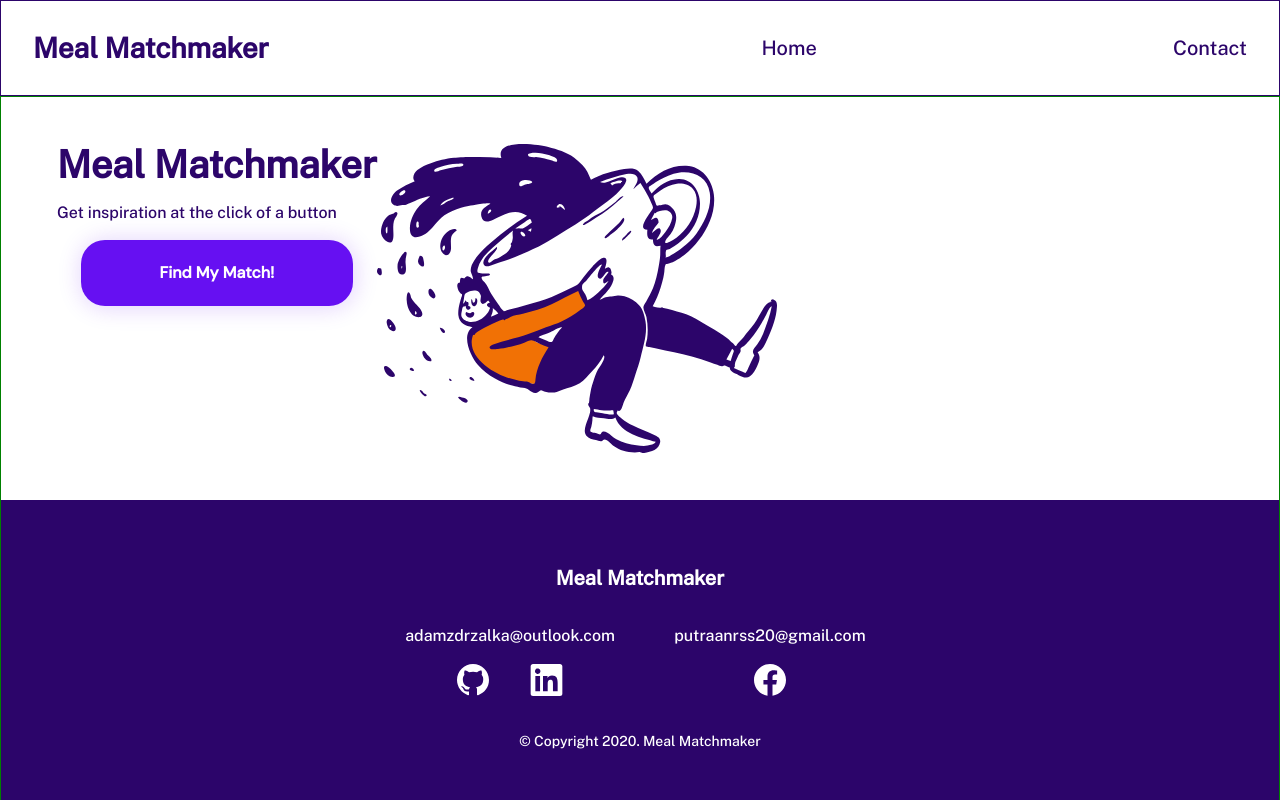
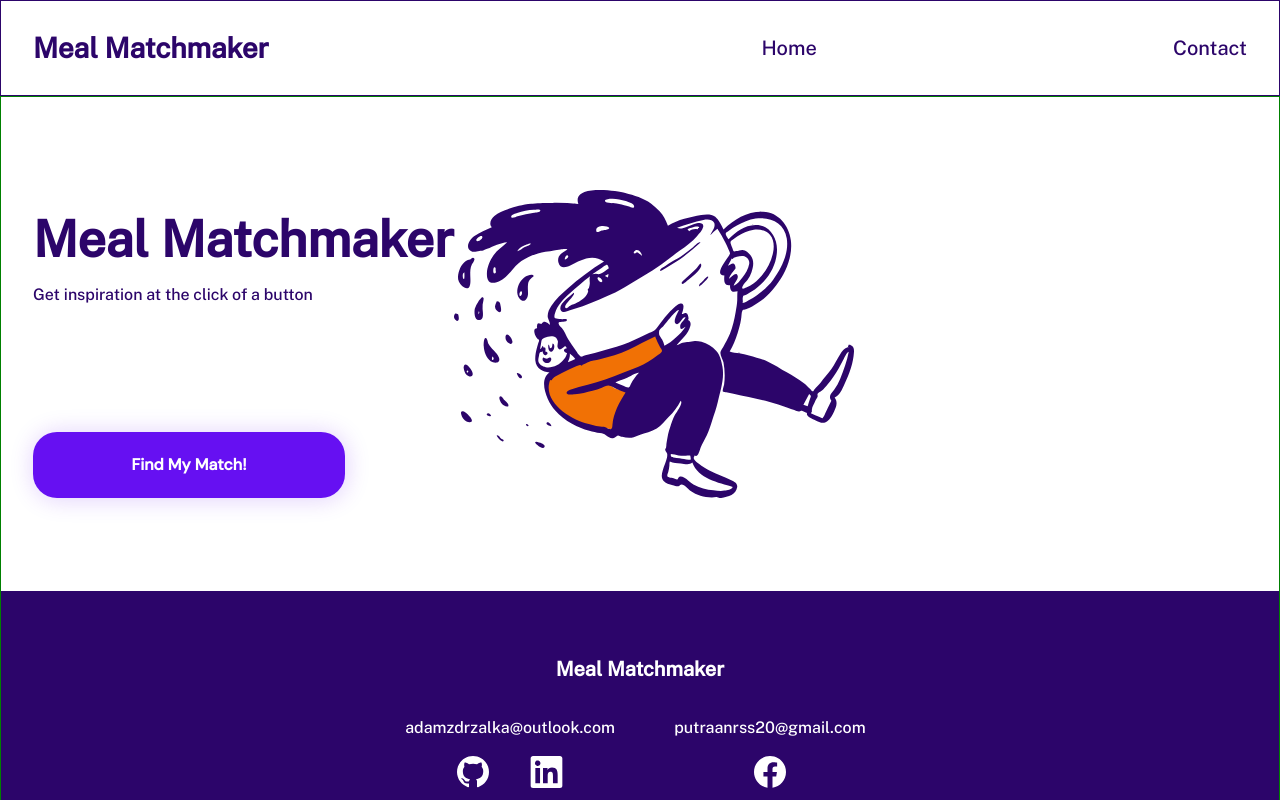
Before and after one commit to moderndayNeo/Meal-Matchmaker, a React (Create React App) app: page / in a window 1280 px wide. Built offline with nearby package versions, Linux system fonts and the light colour scheme.

Commit message:
feat: Style WelcomePage for 800px screen width

```diff
--- a/src/Main/WelcomePage/WelcomePage.css
+++ b/src/Main/WelcomePage/WelcomePage.css
@@ -16,7 +16,6 @@
 
 .WelcomePage .subtext {
     margin: 15px 0;
-    font-size: 16px;
     line-height: 24px;
 }
 
@@ -32,6 +31,23 @@
 @media (min-width: 800px) {
     .WelcomePage {
         /* padding: calc(143px - var(--header-height)) 0; */
+        min-height: 400px;
+        padding: 0;
+    }
+
+    .WelcomePage .title {
+        font-size: 50px;
+        line-height: 58px;
+    }
+
+    .WelcomePage .WelcomePageButton {
+        max-width: 312px;
+        margin: 0;
+    }
+
+    .WelcomePage .text-container {
+        position: relative;
+        padding-top: 20px;
     }
 
     .WelcomePage img {
--- a/src/Main/WelcomePage/WelcomePageButton/WelcomePageButton.css
+++ b/src/Main/WelcomePage/WelcomePageButton/WelcomePageButton.css
@@ -10,7 +10,5 @@
 
 @media (min-width: 800px) {
     .WelcomePageButton {
-        position: relative;
-        max-width: 312px;
     }
 }
```
